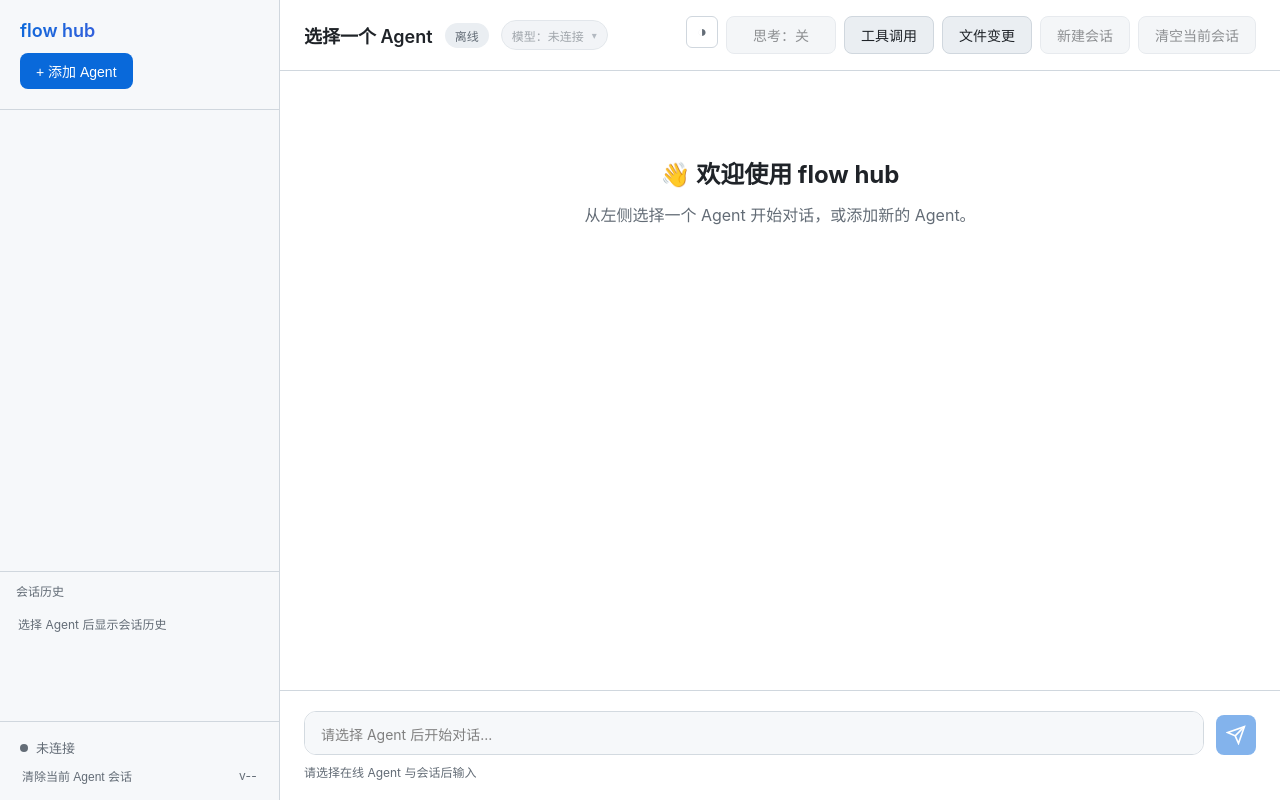
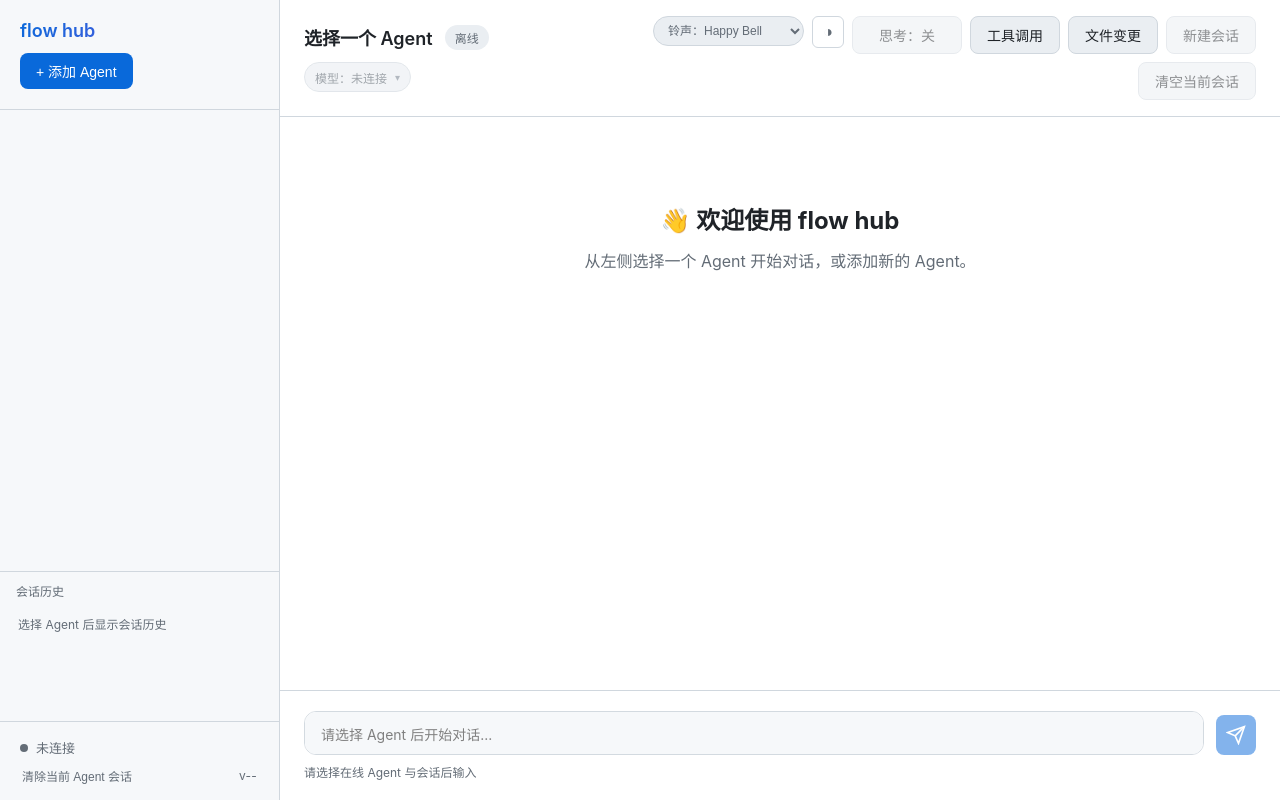
Before and after one commit to chenweil/FlowHub, a website built with Vite: page index.html in a window 1280 px wide. Built offline with nearby package versions, Linux system fonts and the light colour scheme.

Commit message:
feat: add completion notification sounds and release v0.3.6

```diff
--- a/index.html
+++ b/index.html
@@ -64,6 +64,12 @@
             </div>
           </div>
           <div class="toolbar-actions">
+            <select
+              id="notification-sound-select"
+              class="notification-sound-select"
+              aria-label="对话完成提示音"
+              title="对话完成提示音"
+            ></select>
             <button id="theme-toggle-btn" class="btn-icon" title="跟随系统" aria-label="切换主题">◑</button>
             <button id="toggle-think-btn" class="btn-secondary think-toggle-btn" aria-label="切换思考模式" disabled>思考：关</button>
             <button id="open-tool-calls-btn" class="btn-secondary" aria-label="打开工具调用面板">工具调用</button>
--- a/package.json
+++ b/package.json
@@ -1,6 +1,6 @@
 {
   "name": "iflow-workspace",
-  "version": "0.3.5",
+  "version": "0.3.6",
   "description": "Multi-Agent Desktop App for iFlow",
   "type": "module",
   "scripts": {
--- a/src-tauri/Cargo.toml
+++ b/src-tauri/Cargo.toml
@@ -1,6 +1,6 @@
 [package]
 name = "iflow-workspace"
-version = "0.3.5"
+version = "0.3.6"
 description = "Multi-Agent Desktop App for iFlow"
 authors = ["iFlow Workspace Team"]
 edition = "2021"
--- a/src-tauri/tauri.conf.json
+++ b/src-tauri/tauri.conf.json
@@ -1,7 +1,7 @@
 {
   "$schema": "https://schema.tauri.app/config/2",
   "productName": "flow hub",
-  "version": "0.3.5",
+  "version": "0.3.6",
   "identifier": "com.iflow.workspace",
   "build": {
     "beforeDevCommand": "npm run dev",
--- a/src/dom.ts
+++ b/src/dom.ts
@@ -54,4 +54,5 @@ export const closeGitDiffBtnEl = document.getElementById('close-git-diff') as HT
 export const gitDiffPathEl = document.getElementById('git-diff-path') as HTMLSpanElement;
 export const gitDiffContentEl = document.getElementById('git-diff-content') as HTMLPreElement;
 export const themeToggleBtnEl = document.getElementById('theme-toggle-btn') as HTMLButtonElement;
+export const notificationSoundSelectEl = document.getElementById('notification-sound-select') as HTMLSelectElement;
 export const appVersionEl = document.getElementById('app-version') as HTMLDivElement;
--- a/src/features/app.ts
+++ b/src/features/app.ts
@@ -58,6 +58,7 @@ import {
   gitDiffModalEl,
   closeGitDiffBtnEl,
   themeToggleBtnEl,
+  notificationSoundSelectEl,
   appVersionEl,
 } from '../dom';
 import {
@@ -137,6 +138,49 @@ const THEME_STORAGE_KEY = 'iflow-theme';
 const THEME_CYCLE: Record<ThemeMode, ThemeMode> = { system: 'light', light: 'dark', dark: 'system' };
 const THEME_ICON: Record<ThemeMode, string> = { system: '◑', light: '☀', dark: '☾' };
 const THEME_TITLE: Record<ThemeMode, string> = { system: '跟随系统', light: '亮色模式', dark: '暗色模式' };
+const NOTIFICATION_SOUND_STORAGE_KEY = 'iflow-notification-sound';
+const NOTIFICATION_SOUND_NONE = 'none';
+const NOTIFICATION_SOUND_DEFAULT = 'bell-happy.wav';
+const NOTIFICATION_SOUND_OPTIONS: ReadonlyArray<{ id: string; label: string; src: string | null }> = [
+  { id: NOTIFICATION_SOUND_NONE, label: '铃声：关闭', src: null },
+  {
+    id: 'bell-happy.wav',
+    label: '铃声：Happy Bell',
+    src: '/audio/bell/bell-happy.wav',
+  },
+  {
+    id: 'chime-quick.wav',
+    label: '铃声：Quick Chime',
+    src: '/audio/bell/chime-quick.wav',
+  },
+  {
+    id: 'ding-airport.wav',
+    label: '铃声：Airport Ding',
+    src: '/audio/bell/ding-airport.wav',
+  },
+  {
+    id: 'bell-cartoon.wav',
+    label: '铃声：Cartoon Bell',
+    src: '/audio/bell/bell-cartoon.wav',
+  },
+  {
+    id: 'alert-flute.wav',
+    label: '铃声：Flute Alert',
+    src: '/audio/bell/alert-flute.wav',
+  },
+  {
+    id: 'tone-soft.wav',
+    label: '铃声：Soft Interface',
+    src: '/audio/bell/tone-soft.wav',
+  },
+  {
+    id: 'beep-up.wav',
+    label: '铃声：Upward Beep',
+    src: '/audio/bell/beep-up.wav',
+  },
+];
+const notificationAudioEl = new Audio();
+notificationAudioEl.preload = 'auto';
 
 
 export function applyTheme(mode: ThemeMode) {
@@ -145,6 +189,51 @@ export function applyTheme(mode: ThemeMode) {
   if (mode !== 'system') root.classList.add(`theme-${mode}`);
   themeToggleBtnEl.textContent = THEME_ICON[mode];
   themeToggleBtnEl.title = THEME_TITLE[mode];
+}
+
+function normalizeNotificationSoundId(soundId: string | null | undefined): string {
+  if (!soundId) {
+    return NOTIFICATION_SOUND_DEFAULT;
+  }
+  const matched = NOTIFICATION_SOUND_OPTIONS.find((item) => item.id === soundId);
+  return matched ? matched.id : NOTIFICATION_SOUND_DEFAULT;
+}
+
+function notificationSoundSrcById(soundId: string): string | null {
+  const matched = NOTIFICATION_SOUND_OPTIONS.find((item) => item.id === soundId);
+  return matched?.src || null;
+}
+
+function applyNotificationSoundSelection(soundId: string) {
+  const normalized = normalizeNotificationSoundId(soundId);
+  state.notificationSoundId = normalized;
+  localStorage.setItem(NOTIFICATION_SOUND_STORAGE_KEY, normalized);
+  notificationSoundSelectEl.value = normalized;
+}
+
+export function setupNotificationSoundSelector() {
+  notificationSoundSelectEl.innerHTML = NOTIFICATION_SOUND_OPTIONS.map((item) => {
+    return `<option value="${item.id}">${item.label}</option>`;
+  }).join('');
+
+  const saved = normalizeNotificationSoundId(state.notificationSoundId);
+  applyNotificationSoundSelection(saved);
+}
+
+export async function playTaskFinishSound() {
+  const source = notificationSoundSrcById(state.notificationSoundId);
+  if (!source) {
+    return;
+  }
+
+  try {
+    notificationAudioEl.pause();
+    notificationAudioEl.currentTime = 0;
+    notificationAudioEl.src = source;
+    await notificationAudioEl.play();
+  } catch (error) {
+    console.warn('Play task finish sound failed:', error);
+  }
 }
 
 
@@ -298,6 +387,8 @@ export function setupTauriEventListeners() {
       renderSessionList();
       refreshComposerState();
     }
+
+    void playTaskFinishSound();
   });
 
   onAgentError((payload) => {
@@ -592,11 +683,16 @@ export function handleSlashMenuKeydown(event: KeyboardEvent): boolean {
 // 设置事件监听
 export function setupEventListeners() {
   console.log('Setting up event listeners...');
+  setupNotificationSoundSelector();
 
   themeToggleBtnEl.addEventListener('click', () => {
     state.currentTheme = THEME_CYCLE[state.currentTheme];
     applyTheme(state.currentTheme);
     localStorage.setItem(THEME_STORAGE_KEY, state.currentTheme);
+  });
+  notificationSoundSelectEl.addEventListener('change', () => {
+    applyNotificationSoundSelection(notificationSoundSelectEl.value);
+    void playTaskFinishSound();
   });
   openToolCallsBtnEl.addEventListener('click', () => {
     if (!state.currentAgentId) {
--- a/src/store.ts
+++ b/src/store.ts
@@ -54,6 +54,7 @@ export const state = {
 
   // theme
   currentTheme: ((localStorage.getItem('iflow-theme') as ThemeMode) || 'system') as ThemeMode,
+  notificationSoundId: localStorage.getItem('iflow-notification-sound') || 'bell-happy.wav',
 };
 
 export function canUseConversationQuickAction(): boolean {
--- a/src/styles.css
+++ b/src/styles.css
@@ -528,6 +528,26 @@ body {
   justify-content: flex-end;
 }
 
+.notification-sound-select {
+  height: 30px;
+  padding: 0 10px;
+  border-radius: 999px;
+  border: 1px solid var(--border-color);
+  background: var(--bg-tertiary);
+  color: var(--text-secondary);
+  font-size: 12px;
+  min-width: 120px;
+  max-width: 170px;
+  cursor: pointer;
+}
+
+.notification-sound-select:hover,
+.notification-sound-select:focus {
+  border-color: var(--accent-color);
+  color: var(--text-primary);
+  outline: none;
+}
+
 .model-selector {
   position: relative;
 }
```
Also changed, not shown: CHANGELOG.md, README.md, 9 other files.
